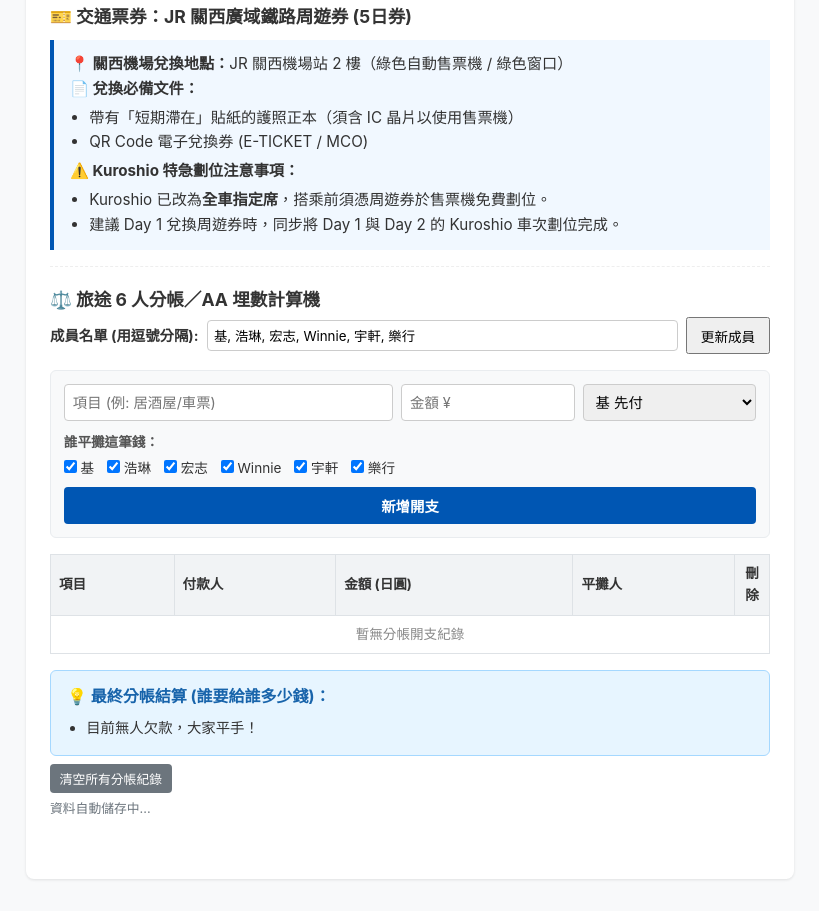
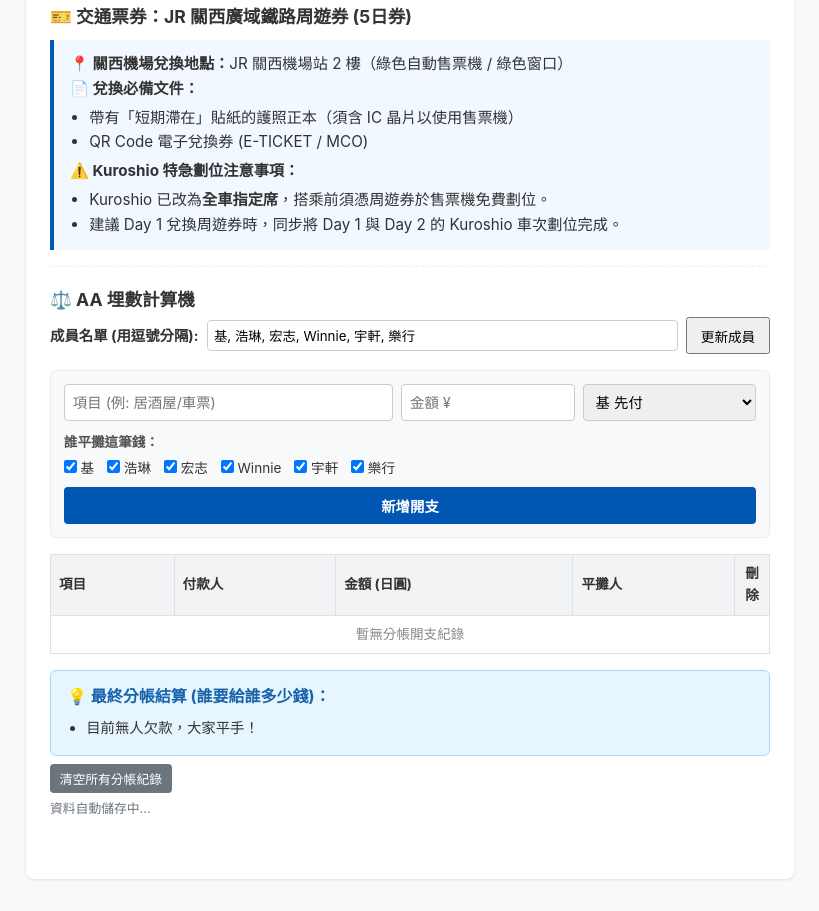
Before and after one commit to JAEL-AI/Platform, a plain HTML site: page index.html in a window 1280 px wide. Shown: the part 3908-4819 px from the top of the page, without its empty margins (230-1049 px from the left). Drawn offline with Linux system fonts and the light colour scheme.

Commit message:
Update index.html

```diff
--- a/index.html
+++ b/index.html
@@ -281,9 +281,9 @@
         </div>
       </div>
 
-      <!-- 6人分帳埋數模組 -->
+      <!-- AA 埋數計算機模組 -->
       <div class="item">
-        <div class="title">⚖️ 旅途 6 人分帳／AA 埋數計算機</div>
+        <div class="title">⚖️ AA 埋數計算機</div>
 
         <!-- 成員設定 -->
         <div class="split-config">
```
